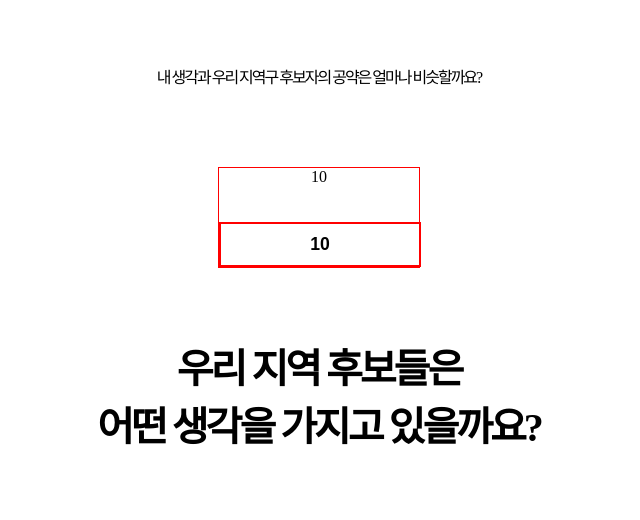
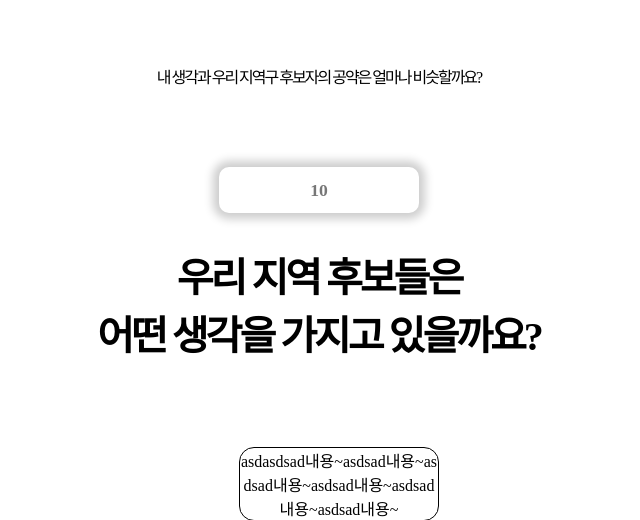
Before and after one commit to PnuLikelion8th/2020election, a Django app: template assembly/templates/index.html in a window 1280 px wide. Shown: the part 524-1044 px from the top of the page, without its empty margins (321-961 px from the left). Run offline with Django 3.2, Linux system fonts and the light colour scheme; the template is opened without the code that fills it: most values are stand-ins (such as "Sample title", 1, 10 or a date in 2020).

Commit message:
[수정] 메인페이지 dropdown 커스텀 수정

```diff
--- a/assembly/static/css/index.css
+++ b/assembly/static/css/index.css
@@ -26,36 +26,54 @@ h2 {
 /* Dropdown Button */
 
   /* The container <div> - needed to position the dropdown content */
-.dropdown{
-    border:1px solid red;
+.dropdown, .dropdown2{
+    /* border:1px solid red; */
     width:200px;
 
     margin: 0 auto;
-
+    cursor: pointer;
+    text-align: center;
+    line-height: 1.5;
+    font-weight: 800;
+    color:#777;
 }
-.dropbtn{
+ #sidoselect{
+    padding:10px 0;
+}
+.dropbtn,.dropbtn2{
     border:none;
     background: none;
-    border:1px solid red;
     width:100%;
     padding:10px 0 ;
     font-size:1.1rem;
     font-weight: 800;
     cursor: pointer;
+        border-radius: 10px;
+
+        box-shadow: 0 0px 10px 6px rgba(0,0,0,0.2) ;
+
 }
-.dropdown-content{
-    width:100%;
+.dropdown-content, .dropdown-content2{
+    width:200%;
     display: none;
+    margin-left:-50%;
+    margin-top:10px;
 }
-.dropdown-content > button {
+.dropdown-content > button,
+.dropdown-content2 > button {
     border:none;
     background: none;
     padding:10px 0;
-    width:48%;
+    width:23.5%;
     border:1px #ccc solid;
     cursor: pointer;
+    box-shadow: 0 0px 20px 1px rgba(0,0,0,0.1) ;
+    margin:2px;
+    color:#777;
+    border-radius: 5px;
 }
-.dropdown-content > button:hover{
+.dropdown-content > button:hover,
+.dropdown-content2 > button:hover{
     background-color: #ccc;
     color:black;
 }
--- a/assembly/static/js/index.js
+++ b/assembly/static/js/index.js
@@ -12,5 +12,22 @@ function candidate_info(name,job){
 }
 
 function drop_open(){
-    document.querySelector('.dropdown-content').classList.add('show')
+    if (document.querySelector('.dropdown-content').classList.contains('show')){
+        document.querySelector('.dropdown-content').classList.remove('show')
+
+    }else{
+        document.querySelector('.dropdown-content').classList.add('show')
+
+    }
+
 }
+
+function open_gugundrop(){
+    if (document.querySelector('.dropdown-content2').classList.contains('show')) {
+        document.querySelector('.dropdown-content2').classList.remove('show')
+
+    } else {
+        document.querySelector('.dropdown-content2').classList.add('show')
+
+    }
+}
--- a/assembly/templates/index.html
+++ b/assembly/templates/index.html
@@ -23,7 +23,7 @@
         <p class="title-comment">
             내 생각과 우리 지역구 후보자의 공약은 얼마나 비슷할까요?
         </p>
-        <div onclick="drop_open()" class="dropdown">
+        <!-- <div  class="dropdown">
             <form method="GET">
                 {% if temp_cities is None %}
                     <div id="sidoselect">시/도 선택 </div>
@@ -37,21 +37,21 @@
                         {% endfor %}
                     </div>
             </form>
-        </input>
-        <br>
-        <br>
-        <div class="dropdown">
+        </div> -->
+
+        <div class="dropdown2">
             <form method="GET">
                 {% if temp_cities is not None %}
-                <button class="dropbtn">
+                    <div onclick="open_gugundrop()" class="dropbtn2">
                         {% if temp_gungus is None %}
                             지역구 선택
                         {% else %}
                             {{temp_gungus}}
                         {% endif %}
-                </button>
+                    </div>
                 {% endif %}
-                <div class="dropdown-content">
+
+                <div class="dropdown-content2">
                         <input type="hidden" name="bf_cities" value="{{temp_cities}}">
                     {% for j in gungus %}
                         <button type="submit" value={{j.id}} name="gungus">{{j.sgg_name}}</button>
@@ -60,8 +60,7 @@
             </form>
         </div>
     </section>
-    <br>
-    <br>
+
     {% if target_candidates %}
     <section class="who">
         <h2>우리 지역 후보들은
```
Also changed, not shown: assembly/views.py (+3 -7 lines). Lines whose indentation alone changed are shown as unchanged.
